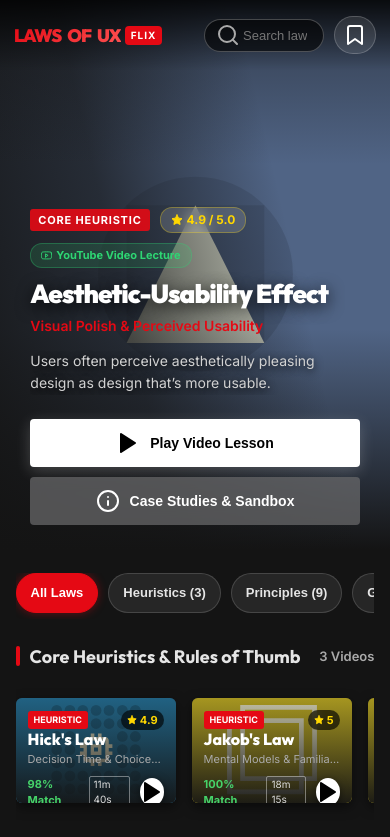
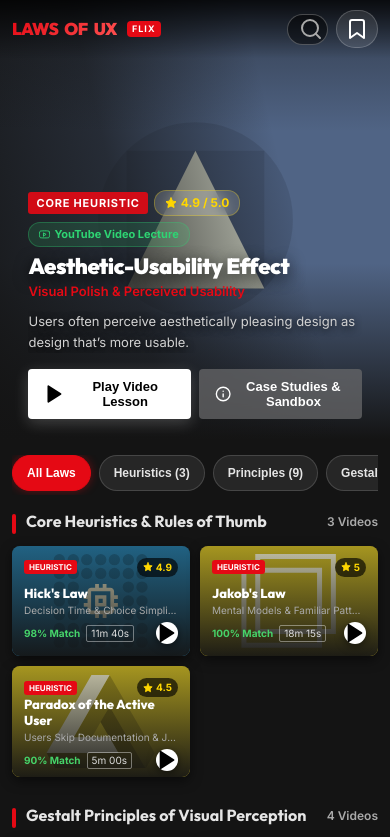
Before and after one commit to jankikunj537-nidhi/UX-Laws-Netflix-Style-Dashboard, a website built with Vite: page index.html in a window 390 px wide. Shown: the top 837 px of the page. Built offline with nearby package versions, Linux system fonts and the light colour scheme.

Commit message:
fix: comprehensive mobile layout overhaul - 2-column card grid, compact navbar, hidden scrollbar, better hero

```diff
--- a/src/style.css
+++ b/src/style.css
@@ -1498,61 +1498,225 @@ button, a, input, select, .pill-btn, .nav-link, .card-item, .modal-tab-btn {
   }
 }
 
+/* ============================================================
+   MOBILE (≤ 600px) — Full overhaul for Android/iOS
+   ============================================================ */
 @media (max-width: 600px) {
+
+  /* --- NAVBAR --- */
   .navbar {
-    padding: 10px 14px;
-  }
+    padding: 10px 12px;
+    height: 58px;
+  }
+  .nav-left {
+    gap: 8px;
+  }
+  .nav-right {
+    gap: 8px;
+  }
+  .brand-icon {
+    font-size: 17px;
+    letter-spacing: -0.5px;
+  }
+  .brand-badge {
+    font-size: 9px;
+    padding: 1px 5px;
+  }
+  /* Collapse search to icon-only; expand on focus */
+  .search-box {
+    position: relative;
+  }
+  .search-input {
+    width: 32px;
+    padding: 7px 7px 7px 32px;
+    border-radius: 20px;
+    transition: width 0.3s ease;
+    background: rgba(0,0,0,0.5);
+  }
+  .search-input:focus,
+  .search-input:not(:placeholder-shown) {
+    width: 140px;
+  }
+  /* Hide "My List" label + counter — keep icon */
+  .my-list-btn-nav span,
+  #my-list-count {
+    display: none;
+  }
+  .my-list-btn-nav {
+    padding: 6px 8px;
+    min-width: 36px;
+    justify-content: center;
+  }
+
+  /* --- HERO --- */
   .hero {
-    height: 65vh;
-    min-height: 420px;
-    padding: 0 16px 24px;
+    height: 52vh;
+    min-height: 320px;
+    padding: 0 14px 20px;
   }
   .hero-title {
-    font-size: 26px;
+    font-size: 22px;
+    letter-spacing: -0.5px;
+    margin-bottom: 4px;
   }
   .hero-subtitle {
-    font-size: 14px;
+    font-size: 13px;
+    margin-bottom: 10px;
+  }
+  .hero-summary {
+    font-size: 13px;
+    -webkit-line-clamp: 2;
+    margin-bottom: 16px;
+  }
+  .hero-meta-badges {
+    gap: 6px;
+    margin-bottom: 8px;
   }
   .hero-actions {
-    flex-direction: column;
-    align-items: stretch;
-    gap: 10px;
+    flex-direction: row;
+    gap: 8px;
   }
   .btn-play, .btn-info {
-    min-height: 44px;
+    min-height: 40px;
+    padding: 10px 16px;
+    font-size: 13px;
+    flex: 1;
     justify-content: center;
-    font-size: 14px;
-  }
-  .search-input {
-    width: 120px;
-  }
-  .search-input:focus {
-    width: 160px;
-  }
-  .card-item {
-    width: 160px;
-    height: 105px;
+  }
+
+  /* --- FILTER PILLS BAR --- */
+  .filter-bar {
+    padding: 0 12px;
+    margin-top: 16px;
+    margin-bottom: 16px;
   }
   .category-pills {
     overflow-x: auto;
-    white-space: nowrap;
     flex-wrap: nowrap;
     width: 100%;
-    padding-bottom: 6px;
+    padding-bottom: 4px;
+    gap: 8px;
+    /* hide scrollbar */
+    scrollbar-width: none;
+    -ms-overflow-style: none;
     -webkit-overflow-scrolling: touch;
+  }
+  .category-pills::-webkit-scrollbar {
+    display: none;
   }
   .pill-btn {
     flex-shrink: 0;
-    min-height: 40px;
-    padding: 8px 14px;
-  }
+    min-height: 36px;
+    padding: 6px 14px;
+    font-size: 12px;
+    white-space: nowrap;
+  }
+
+  /* --- CATEGORY ROWS --- */
+  .main-content {
+    margin-top: 8px;
+  }
+  .category-row {
+    margin-bottom: 28px;
+    padding: 0 12px;
+  }
+
+  /* Row header: title wraps nicely, count stays right */
+  .row-header {
+    align-items: flex-start;
+    gap: 6px;
+    margin-bottom: 12px;
+  }
+  .row-title {
+    font-size: 16px;
+    font-weight: 700;
+    flex: 1;
+    align-items: flex-start;
+    line-height: 1.3;
+  }
+  .row-title::before {
+    flex-shrink: 0;
+    margin-top: 3px;
+  }
+  .row-count {
+    flex-shrink: 0;
+    font-size: 12px;
+    padding-top: 2px;
+    white-space: nowrap;
+  }
+
+  /* --- CARDS: 2-column grid on mobile instead of tiny scroll --- */
+  .carousel-container {
+    overflow: visible;
+  }
+  .carousel-btn {
+    display: none; /* hide prev/next arrows on mobile */
+  }
+  .carousel-track-wrapper {
+    overflow: visible;
+    padding: 0;
+  }
+  .carousel-track {
+    display: grid;
+    grid-template-columns: repeat(2, 1fr);
+    gap: 10px;
+    width: 100%;
+  }
+  .card-item {
+    width: 100%;
+    height: 0;
+    padding-bottom: 62%; /* maintain 16:10 ratio */
+    position: relative;
+    border-radius: 8px;
+  }
+  .card-item:hover {
+    transform: none; /* disable scale hover on mobile */
+  }
+  .card-img-container {
+    position: absolute;
+    inset: 0;
+    width: 100%;
+    height: 100%;
+  }
+  .card-title {
+    font-size: 13px;
+  }
+  .card-subtitle {
+    font-size: 10px;
+    margin-bottom: 4px;
+  }
+  .card-quick-meta {
+    font-size: 10px;
+    gap: 6px;
+  }
+  .card-play-icon {
+    width: 22px;
+    height: 22px;
+    font-size: 10px;
+  }
+  .card-badge {
+    font-size: 8px;
+    padding: 1px 5px;
+  }
+  .card-rating-pill {
+    font-size: 10px;
+  }
+
+  /* --- MODAL --- */
   .modal-card {
-    width: 98vw;
-    max-height: 96dvh;
-    margin: 4px auto;
+    width: 100vw;
+    max-height: 100dvh;
+    border-radius: 0;
+    margin: 0;
   }
   .modal-body {
     padding: 14px;
+  }
+  .modal-title {
+    font-size: 22px;
+  }
+  .modal-subtitle {
+    font-size: 13px;
   }
   .modal-tabs {
     overflow-x: auto;
@@ -1560,75 +1724,46 @@ button, a, input, select, .pill-btn, .nav-link, .card-item, .modal-tab-btn {
     white-space: nowrap;
     -webkit-overflow-scrolling: touch;
     gap: 8px;
+    scrollbar-width: none;
+  }
+  .modal-tabs::-webkit-scrollbar {
+    display: none;
   }
   .modal-tab-btn {
     flex-shrink: 0;
     min-height: 44px;
     font-size: 12px;
-    padding: 8px 12px;
+    padding: 8px 10px;
   }
   .modal-close-btn {
     width: 44px;
     height: 44px;
-    top: 6px;
-    right: 6px;
-    background: rgba(0, 0, 0, 0.7);
+    top: 8px;
+    right: 8px;
+    background: rgba(0, 0, 0, 0.75);
   }
   .modal-action-buttons {
     flex-direction: column;
     width: 100%;
   }
-  .modal-official-btn, .modal-yt-btn, .modal-bookmark-btn {
+  .modal-official-btn,
+  .modal-yt-btn,
+  .modal-bookmark-btn {
     width: 100%;
     justify-content: center;
     min-height: 44px;
   }
+  .modal-header-info {
+    flex-direction: column;
+    gap: 12px;
+  }
+  .modal-meta-row {
+    flex-wrap: wrap;
+    gap: 8px;
+  }
+
+  /* --- SANDBOX --- */
   .sandbox-container {
-    padding: 14px;
-  }
-}
-
-/* Fix mobile layout issues */
-@media (max-width: 600px) {
-  .brand-icon {
-    font-size: 18px;
-  }
-  .brand-logo {
-    gap: 4px;
-  }
-  .nav-left {
-    gap: 10px;
-  }
-  .nav-right {
-    gap: 10px;
-  }
-  .my-list-btn-nav span {
-    display: none;
-  }
-  .my-list-btn-nav {
-    padding: 6px 8px;
-  }
-  .category-pills::-webkit-scrollbar {
-    display: none;
-  }
-  .category-pills {
-    -ms-overflow-style: none;
-    scrollbar-width: none;
-  }
-  .row-header {
-    align-items: flex-start;
-    gap: 8px;
-  }
-  .row-title {
-    font-size: 18px;
-    align-items: flex-start;
-  }
-  .row-title::before {
-    margin-top: 3px;
-    flex-shrink: 0;
-  }
-  .row-count {
-    flex-shrink: 0;
-    margin-top: 4px;
-  }
-}
+    padding: 12px;
+  }
+}
```
